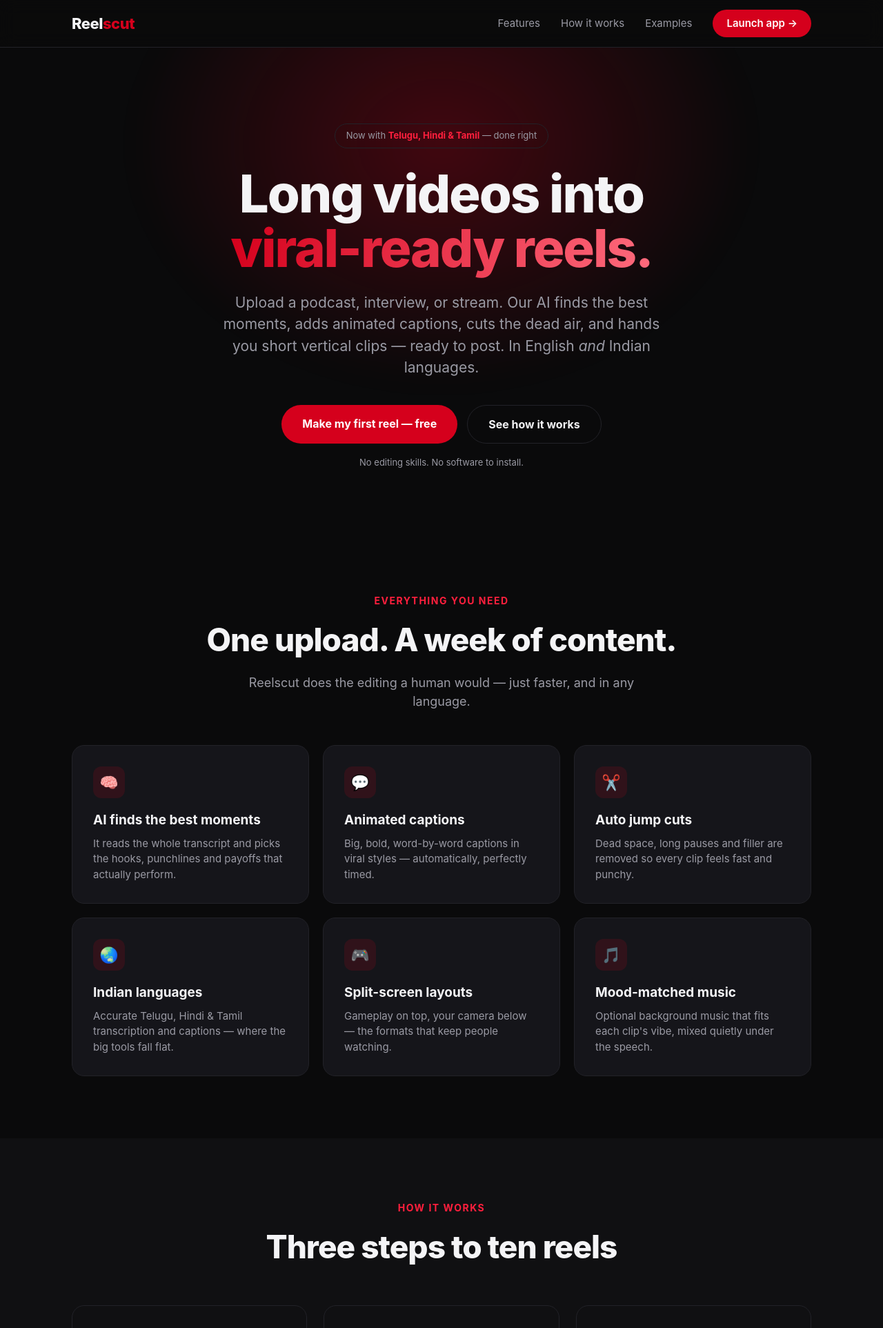
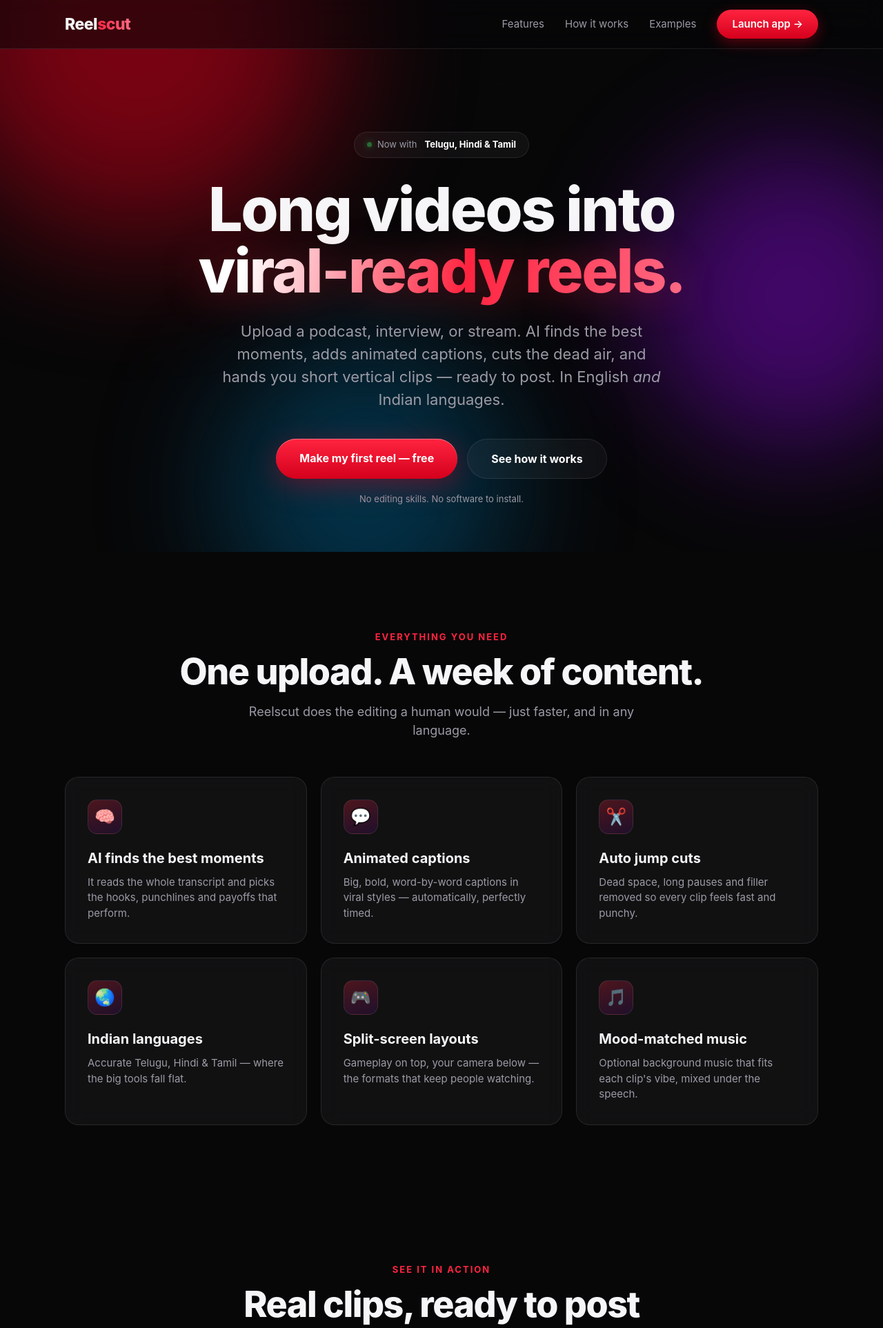
Before and after one commit to catsrat/reelscut, a Flask app: page / in a window 1280 px wide. Shown: the top 1925 px of the page at 69% size. Run offline with Flask 3, Linux system fonts and the light colour scheme.

Commit message:
Glossy futuristic landing: aurora bg, glass cards, scroll reveals, playing reel mockups
Co-Authored-By: Claude Opus 4.8 <noreply@anthropic.com>

```diff
--- a/templates/landing.html
+++ b/templates/landing.html
@@ -6,98 +6,130 @@
 <title>Reelscut — Long videos into viral reels, in any language</title>
 <style>
   :root{
-    --bg:#0a0a0b; --bg2:#101012; --card:#15151a; --line:#222228;
-    --red:#d5001c; --red2:#ff1f3d; --text:#f4f4f6; --dim:#9a9aa4;
+    --bg:#070708; --red:#d5001c; --red2:#ff2440; --pink:#ff6b85;
+    --text:#f6f6f8; --dim:#9b9ba6; --glass:rgba(255,255,255,.045);
+    --line:rgba(255,255,255,.09);
   }
   *{box-sizing:border-box;margin:0;padding:0}
   html{scroll-behavior:smooth}
   body{font-family:-apple-system,BlinkMacSystemFont,"Segoe UI",Roboto,Helvetica,Arial,sans-serif;
-       background:var(--bg);color:var(--text);line-height:1.5;-webkit-font-smoothing:antialiased}
+       background:var(--bg);color:var(--text);line-height:1.5;overflow-x:hidden;-webkit-font-smoothing:antialiased}
   a{color:inherit;text-decoration:none}
-  .wrap{max-width:1120px;margin:0 auto;padding:0 24px}
-  .btn{display:inline-block;background:var(--red);color:#fff;font-weight:700;
-       padding:15px 30px;border-radius:40px;font-size:16px;transition:.2s;border:0;cursor:pointer}
-  .btn:hover{background:var(--red2);transform:translateY(-2px);box-shadow:0 12px 30px rgba(213,0,28,.35)}
-  .btn.ghost{background:transparent;border:1px solid var(--line);color:var(--text)}
-  .btn.ghost:hover{border-color:var(--red);box-shadow:none}
+  .wrap{max-width:1140px;margin:0 auto;padding:0 24px;position:relative;z-index:2}
+
+  /* animated aurora background */
+  .aurora{position:fixed;inset:0;z-index:0;overflow:hidden;pointer-events:none}
+  .orb{position:absolute;border-radius:50%;filter:blur(90px);opacity:.55;animation:float 18s ease-in-out infinite}
+  .orb.a{width:520px;height:520px;background:#d5001c;top:-160px;left:-120px}
+  .orb.b{width:460px;height:460px;background:#7209b7;top:20%;right:-140px;animation-delay:-6s}
+  .orb.c{width:420px;height:420px;background:#00557d;bottom:-120px;left:25%;animation-delay:-11s}
+  @keyframes float{0%,100%{transform:translate(0,0) scale(1)}33%{transform:translate(60px,-50px) scale(1.12)}
+    66%{transform:translate(-40px,40px) scale(.95)}}
+  .grid-tex{position:fixed;inset:0;z-index:1;pointer-events:none;opacity:.4;
+    background-image:linear-gradient(rgba(255,255,255,.025) 1px,transparent 1px),
+      linear-gradient(90deg,rgba(255,255,255,.025) 1px,transparent 1px);background-size:60px 60px;
+    mask-image:radial-gradient(circle at 50% 0%,black,transparent 75%)}
+
+  .btn{position:relative;display:inline-block;background:linear-gradient(180deg,var(--red2),var(--red));
+       color:#fff;font-weight:700;padding:16px 34px;border-radius:40px;font-size:16px;border:0;cursor:pointer;
+       overflow:hidden;transition:.25s;box-shadow:0 10px 40px rgba(213,0,28,.4),inset 0 1px 0 rgba(255,255,255,.35)}
+  .btn:hover{transform:translateY(-3px);box-shadow:0 18px 55px rgba(213,0,28,.55),inset 0 1px 0 rgba(255,255,255,.4)}
+  .btn::after{content:"";position:absolute;top:0;left:-120%;width:60%;height:100%;
+       background:linear-gradient(100deg,transparent,rgba(255,255,255,.45),transparent);transform:skewX(-20deg);
+       animation:shine 4.5s infinite}
+  @keyframes shine{0%,60%{left:-120%}100%{left:160%}}
+  .btn.ghost{background:var(--glass);backdrop-filter:blur(10px);border:1px solid var(--line);box-shadow:none}
+  .btn.ghost::after{display:none}
+  .btn.ghost:hover{border-color:var(--red2);box-shadow:0 8px 30px rgba(213,0,28,.2)}
 
   /* nav */
-  nav{position:sticky;top:0;z-index:50;backdrop-filter:blur(12px);
-      background:rgba(10,10,11,.7);border-bottom:1px solid var(--line)}
-  nav .wrap{display:flex;align-items:center;justify-content:space-between;height:68px}
-  .logo{font-weight:800;font-size:22px;letter-spacing:-.5px}
-  .logo span{color:var(--red)}
+  nav{position:sticky;top:0;z-index:50;backdrop-filter:blur(16px);
+      background:rgba(7,7,8,.55);border-bottom:1px solid var(--line)}
+  nav .wrap{display:flex;align-items:center;justify-content:space-between;height:70px}
+  .logo{font-weight:800;font-size:23px;letter-spacing:-.5px}
+  .logo span{background:linear-gradient(90deg,var(--red2),var(--pink));-webkit-background-clip:text;background-clip:text;color:transparent}
   .nav-links{display:flex;gap:30px;align-items:center;font-size:15px;color:var(--dim)}
   .nav-links a:hover{color:var(--text)}
-  .nav-cta{background:var(--red);color:#fff;padding:9px 20px;border-radius:30px;font-weight:600}
-  @media(max-width:720px){.nav-links a:not(.nav-cta){display:none}}
+  .nav-cta{background:linear-gradient(180deg,var(--red2),var(--red));color:#fff !important;padding:10px 22px;border-radius:30px;font-weight:600;
+       box-shadow:0 6px 20px rgba(213,0,28,.4)}
+  @media(max-width:760px){.nav-links a:not(.nav-cta){display:none}}
 
   /* hero */
-  .hero{position:relative;overflow:hidden;text-align:center;padding:110px 0 90px}
-  .hero::before{content:"";position:absolute;top:-30%;left:50%;transform:translateX(-50%);
-     width:900px;height:700px;background:radial-gradient(closest-side,rgba(213,0,28,.28),transparent);
-     filter:blur(20px);z-index:0}
-  .hero .wrap{position:relative;z-index:1}
-  .pill{display:inline-block;border:1px solid var(--line);color:var(--dim);font-size:13px;
-        padding:7px 16px;border-radius:30px;margin-bottom:26px}
-  .pill b{color:var(--red2)}
-  h1{font-size:clamp(40px,7vw,76px);line-height:1.04;font-weight:800;letter-spacing:-2px}
-  h1 .g{background:linear-gradient(100deg,var(--red),#ff6b7d);-webkit-background-clip:text;
-        background-clip:text;color:transparent}
-  .sub{font-size:clamp(17px,2.4vw,21px);color:var(--dim);max-width:640px;margin:24px auto 38px}
+  .hero{text-align:center;padding:120px 0 80px}
+  .pill{display:inline-flex;align-items:center;gap:8px;background:var(--glass);backdrop-filter:blur(10px);
+        border:1px solid var(--line);color:var(--dim);font-size:13px;padding:8px 18px;border-radius:30px;margin-bottom:30px}
+  .pill .dot{width:7px;height:7px;border-radius:50%;background:#34d058;box-shadow:0 0 10px #34d058;animation:pulse 2s infinite}
+  @keyframes pulse{50%{opacity:.4}}
+  h1{font-size:clamp(44px,8vw,88px);line-height:1.02;font-weight:800;letter-spacing:-2.5px}
+  h1 .g{background:linear-gradient(100deg,#fff 10%,var(--red2) 55%,var(--pink));-webkit-background-clip:text;
+        background-clip:text;color:transparent;filter:drop-shadow(0 4px 30px rgba(255,36,64,.35))}
+  .sub{font-size:clamp(17px,2.4vw,22px);color:var(--dim);max-width:660px;margin:26px auto 40px}
   .cta-row{display:flex;gap:14px;justify-content:center;flex-wrap:wrap}
-  .note{margin-top:18px;font-size:13px;color:var(--dim)}
+  .note{margin-top:20px;font-size:13px;color:var(--dim)}
 
-  section{padding:90px 0}
-  .eyebrow{color:var(--red2);font-weight:700;font-size:14px;letter-spacing:1.5px;text-transform:uppercase}
-  h2{font-size:clamp(30px,4.4vw,46px);font-weight:800;letter-spacing:-1px;margin:12px 0 14px}
+  section{padding:100px 0;position:relative}
+  .eyebrow{color:var(--red2);font-weight:700;font-size:13px;letter-spacing:2px;text-transform:uppercase}
+  h2{font-size:clamp(32px,5vw,52px);font-weight:800;letter-spacing:-1.5px;margin:14px 0 16px;line-height:1.05}
   .lead{color:var(--dim);font-size:18px;max-width:620px}
   .center{text-align:center}.center .lead{margin:0 auto}
 
+  /* reveal */
+  .rv{opacity:0;transform:translateY(36px);transition:.8s cubic-bezier(.2,.7,.2,1)}
+  .rv.in{opacity:1;transform:none}
+
   /* features */
-  .grid{display:grid;grid-template-columns:repeat(3,1fr);gap:20px;margin-top:50px}
+  .grid{display:grid;grid-template-columns:repeat(3,1fr);gap:20px;margin-top:54px}
   @media(max-width:860px){.grid{grid-template-columns:1fr}}
-  .feat{background:var(--card);border:1px solid var(--line);border-radius:18px;padding:30px;transition:.2s}
-  .feat:hover{border-color:rgba(213,0,28,.5);transform:translateY(-4px)}
-  .feat .ic{width:46px;height:46px;border-radius:12px;background:rgba(213,0,28,.14);
-            display:flex;align-items:center;justify-content:center;font-size:22px;margin-bottom:18px}
-  .feat h3{font-size:19px;margin-bottom:8px}
-  .feat p{color:var(--dim);font-size:15px}
+  .feat{background:var(--glass);backdrop-filter:blur(14px);border:1px solid var(--line);border-radius:20px;
+        padding:32px;transition:.3s;position:relative;overflow:hidden}
+  .feat::before{content:"";position:absolute;inset:0;background:radial-gradient(400px at var(--mx,50%) var(--my,0%),rgba(213,0,28,.16),transparent);opacity:0;transition:.3s}
+  .feat:hover{border-color:rgba(255,36,64,.5);transform:translateY(-6px)}
+  .feat:hover::before{opacity:1}
+  .feat .ic{width:50px;height:50px;border-radius:14px;background:linear-gradient(160deg,rgba(255,36,64,.25),rgba(114,9,183,.15));
+            display:flex;align-items:center;justify-content:center;font-size:24px;margin-bottom:20px;border:1px solid var(--line)}
+  .feat h3{font-size:20px;margin-bottom:9px}
+  .feat p{color:var(--dim);font-size:15px;position:relative}
 
   /* steps */
-  .steps{display:grid;grid-template-columns:repeat(3,1fr);gap:24px;margin-top:50px}
+  .steps{display:grid;grid-template-columns:repeat(3,1fr);gap:24px;margin-top:54px}
   @media(max-width:860px){.steps{grid-template-columns:1fr}}
-  .step{position:relative;padding:34px 26px;border:1px solid var(--line);border-radius:18px;background:var(--bg2)}
-  .step .n{font-size:54px;font-weight:800;color:rgba(213,0,28,.25);line-height:1}
-  .step h3{font-size:20px;margin:8px 0}
-  .step p{color:var(--dim);font-size:15px}
+  .step{padding:36px 28px;border:1px solid var(--line);border-radius:20px;background:var(--glass);backdrop-filter:blur(14px)}
+  .step .n{font-size:60px;font-weight:800;line-height:1;
+     background:linear-gradient(180deg,var(--red2),rgba(255,36,64,.12));-webkit-background-clip:text;background-clip:text;color:transparent}
+  .step h3{font-size:21px;margin:10px 0}.step p{color:var(--dim);font-size:15px}
 
-  /* reels */
-  .reels{display:grid;grid-template-columns:repeat(4,1fr);gap:18px;margin-top:50px}
+  /* reels — phone mockups with playing video */
+  .reels{display:grid;grid-template-columns:repeat(4,1fr);gap:26px;margin-top:60px}
   @media(max-width:860px){.reels{grid-template-columns:repeat(2,1fr)}}
-  .reel{aspect-ratio:9/16;border-radius:16px;border:1px solid var(--line);overflow:hidden;position:relative;
-        background:linear-gradient(160deg,#1a1a20,#0d0d10)}
-  .reel video,.reel img{width:100%;height:100%;object-fit:cover;display:block}
-  .reel .ph{position:absolute;inset:0;display:flex;flex-direction:column;align-items:center;justify-content:center;gap:14px}
-  .reel .play{width:56px;height:56px;border-radius:50%;background:var(--red);
-        display:flex;align-items:center;justify-content:center;font-size:20px;color:#fff;
-        box-shadow:0 10px 30px rgba(213,0,28,.4)}
-  .reel .lab{position:absolute;bottom:14px;left:14px;right:14px;font-size:13px;font-weight:600;color:#eee;
-        text-shadow:0 2px 8px rgba(0,0,0,.8)}
+  .phone{position:relative;aspect-ratio:9/18;border-radius:30px;padding:8px;
+     background:linear-gradient(160deg,#26262e,#0c0c10);border:1px solid var(--line);
+     box-shadow:0 30px 60px rgba(0,0,0,.55),inset 0 1px 0 rgba(255,255,255,.12);transition:.4s;transform:perspective(1000px)}
+  .phone:hover{transform:perspective(1000px) rotateY(6deg) translateY(-8px);box-shadow:0 40px 80px rgba(213,0,28,.3)}
+  .screen{position:relative;width:100%;height:100%;border-radius:23px;overflow:hidden;background:#000}
+  .screen video{width:100%;height:100%;object-fit:cover;display:block}
+  .screen .cap{position:absolute;left:8px;right:8px;bottom:26%;text-align:center;font-weight:800;
+     font-size:15px;letter-spacing:.3px;color:#fff;text-transform:uppercase;line-height:1.15;
+     text-shadow:0 0 2px #000,0 2px 6px #000,2px 0 2px #000,-2px 0 2px #000}
+  .screen .cap b{color:#ffde00}
+  .screen .notch{position:absolute;top:8px;left:50%;transform:translateX(-50%);width:34%;height:7px;border-radius:10px;background:#000;opacity:.7}
 
-  /* languages band */
-  .band{background:linear-gradient(120deg,rgba(213,0,28,.12),rgba(213,0,28,.02));
-        border:1px solid var(--line);border-radius:26px;padding:56px 40px;text-align:center}
-  .langs{display:flex;gap:14px;justify-content:center;flex-wrap:wrap;margin-top:26px}
-  .langs span{border:1px solid var(--line);background:var(--bg);padding:10px 22px;border-radius:30px;font-weight:600}
+  /* band */
+  .band{background:linear-gradient(120deg,rgba(213,0,28,.16),rgba(114,9,183,.08));
+        border:1px solid var(--line);border-radius:28px;padding:60px 40px;text-align:center;backdrop-filter:blur(14px);overflow:hidden;position:relative}
+  .band::after{content:"";position:absolute;width:300px;height:300px;background:var(--red);filter:blur(120px);opacity:.4;top:-100px;right:-80px}
+  .langs{display:flex;gap:14px;justify-content:center;flex-wrap:wrap;margin-top:28px;position:relative}
+  .langs span{border:1px solid var(--line);background:rgba(7,7,8,.5);padding:11px 24px;border-radius:30px;font-weight:600;backdrop-filter:blur(8px)}
 
-  /* final */
-  .final{text-align:center;background:radial-gradient(closest-side,rgba(213,0,28,.18),transparent);
-         border-radius:30px;padding:80px 24px}
-  footer{border-top:1px solid var(--line);padding:40px 0;color:var(--dim);font-size:14px;text-align:center}
+  .final{text-align:center;padding:90px 24px;border-radius:32px;position:relative;overflow:hidden;
+     background:linear-gradient(180deg,rgba(213,0,28,.12),transparent);border:1px solid var(--line)}
+  .final::before{content:"";position:absolute;width:500px;height:500px;background:radial-gradient(closest-side,rgba(255,36,64,.3),transparent);top:-50%;left:50%;transform:translateX(-50%)}
+  footer{border-top:1px solid var(--line);padding:44px 0;color:var(--dim);font-size:14px;text-align:center}
 </style>
 </head>
 <body>
+
+<div class="aurora"><div class="orb a"></div><div class="orb b"></div><div class="orb c"></div></div>
+<div class="grid-tex"></div>
 
 <nav><div class="wrap">
   <div class="logo">Reel<span>scut</span></div>
@@ -110,10 +142,10 @@
 </div></nav>
 
 <header class="hero"><div class="wrap">
-  <div class="pill">Now with <b>Telugu, Hindi & Tamil</b> — done right</div>
+  <div class="pill"><span class="dot"></span> Now with <b style="color:#fff">&nbsp;Telugu, Hindi &amp; Tamil</b></div>
   <h1>Long videos into<br><span class="g">viral-ready reels.</span></h1>
-  <p class="sub">Upload a podcast, interview, or stream. Our AI finds the best moments,
-     adds animated captions, cuts the dead air, and hands you short vertical clips —
+  <p class="sub">Upload a podcast, interview, or stream. AI finds the best moments, adds
+     animated captions, cuts the dead air, and hands you short vertical clips —
      ready to post. In English <i>and</i> Indian languages.</p>
   <div class="cta-row">
     <a class="btn" href="/app">Make my first reel — free</a>
@@ -123,80 +155,98 @@
 </div></header>
 
 <section id="features"><div class="wrap">
-  <div class="center">
+  <div class="center rv">
     <div class="eyebrow">Everything you need</div>
     <h2>One upload. A week of content.</h2>
     <p class="lead">Reelscut does the editing a human would — just faster, and in any language.</p>
   </div>
   <div class="grid">
-    <div class="feat"><div class="ic">🧠</div><h3>AI finds the best moments</h3>
-      <p>It reads the whole transcript and picks the hooks, punchlines and payoffs that actually perform.</p></div>
-    <div class="feat"><div class="ic">💬</div><h3>Animated captions</h3>
+    <div class="feat rv"><div class="ic">🧠</div><h3>AI finds the best moments</h3>
+      <p>It reads the whole transcript and picks the hooks, punchlines and payoffs that perform.</p></div>
+    <div class="feat rv"><div class="ic">💬</div><h3>Animated captions</h3>
       <p>Big, bold, word-by-word captions in viral styles — automatically, perfectly timed.</p></div>
-    <div class="feat"><div class="ic">✂️</div><h3>Auto jump cuts</h3>
-      <p>Dead space, long pauses and filler are removed so every clip feels fast and punchy.</p></div>
-    <div class="feat"><div class="ic">🌏</div><h3>Indian languages</h3>
-      <p>Accurate Telugu, Hindi & Tamil transcription and captions — where the big tools fall flat.</p></div>
-    <div class="feat"><div class="ic">🎮</div><h3>Split-screen layouts</h3>
+    <div class="feat rv"><div class="ic">✂️</div><h3>Auto jump cuts</h3>
+      <p>Dead space, long pauses and filler removed so every clip feels fast and punchy.</p></div>
+    <div class="feat rv"><div class="ic">🌏</div><h3>Indian languages</h3>
+      <p>Accurate Telugu, Hindi &amp; Tamil — where the big tools fall flat.</p></div>
+    <div class="feat rv"><div class="ic">🎮</div><h3>Split-screen layouts</h3>
       <p>Gameplay on top, your camera below — the formats that keep people watching.</p></div>
-    <div class="feat"><div class="ic">🎵</div><h3>Mood-matched music</h3>
-      <p>Optional background music that fits each clip's vibe, mixed quietly under the speech.</p></div>
+    <div class="feat rv"><div class="ic">🎵</div><h3>Mood-matched music</h3>
+      <p>Optional background music that fits each clip's vibe, mixed under the speech.</p></div>
   </div>
 </div></section>
 
-<section id="how" style="background:var(--bg2)"><div class="wrap">
-  <div class="center">
+<section id="reels"><div class="wrap">
+  <div class="center rv">
+    <div class="eyebrow">See it in action</div>
+    <h2>Real clips, ready to post</h2>
+    <p class="lead">Short, vertical, captioned — straight out of the app.</p>
+  </div>
+  <div class="reels">
+    <div class="phone rv"><div class="screen"><span class="notch"></span>
+      <video src="/static/demo1.mp4" autoplay muted loop playsinline></video>
+      <div class="cap">THIS CHANGED <b>EVERYTHING</b></div></div></div>
+    <div class="phone rv"><div class="screen"><span class="notch"></span>
+      <video src="/static/demo2.mp4" autoplay muted loop playsinline></video>
+      <div class="cap">నమ్మలేని <b>నిజం</b></div></div></div>
+    <div class="phone rv"><div class="screen"><span class="notch"></span>
+      <video src="/static/demo3.mp4" autoplay muted loop playsinline></video>
+      <div class="cap">NOBODY TELLS <b>YOU THIS</b></div></div></div>
+    <div class="phone rv"><div class="screen"><span class="notch"></span>
+      <video src="/static/demo4.mp4" autoplay muted loop playsinline></video>
+      <div class="cap">वायरल <b>मोमेंट</b></div></div></div>
+  </div>
+</div></section>
+
+<section id="how"><div class="wrap">
+  <div class="center rv">
     <div class="eyebrow">How it works</div>
     <h2>Three steps to ten reels</h2>
   </div>
   <div class="steps">
-    <div class="step"><div class="n">01</div><h3>Upload your video</h3>
-      <p>Drop in a long video — a podcast, interview, stream or talk. Pick the language.</p></div>
-    <div class="step"><div class="n">02</div><h3>AI does the editing</h3>
+    <div class="step rv"><div class="n">01</div><h3>Upload your video</h3>
+      <p>Drop in a long video — podcast, interview, stream or talk. Pick the language.</p></div>
+    <div class="step rv"><div class="n">02</div><h3>AI does the editing</h3>
       <p>It picks the best moments, crops to vertical, adds captions, cuts the dead air.</p></div>
-    <div class="step"><div class="n">03</div><h3>Download & post</h3>
+    <div class="step rv"><div class="n">03</div><h3>Download &amp; post</h3>
       <p>Get a set of ready-to-post reels. Download the ones you love and publish.</p></div>
   </div>
 </div></section>
 
-<section id="reels"><div class="wrap">
-  <div class="center">
-    <div class="eyebrow">See it in action</div>
-    <h2>Real clips, ready to post</h2>
-    <p class="lead">A few examples of what comes out the other side.</p>
-  </div>
-  <!-- Replace each .reel with: <video src="URL" muted loop autoplay playsinline></video> -->
-  <div class="reels">
-    <div class="reel"><div class="ph"><div class="play">▶</div></div><div class="lab">Podcast → Reel</div></div>
-    <div class="reel"><div class="ph"><div class="play">▶</div></div><div class="lab">Telugu interview clip</div></div>
-    <div class="reel"><div class="ph"><div class="play">▶</div></div><div class="lab">Gameplay + facecam</div></div>
-    <div class="reel"><div class="ph"><div class="play">▶</div></div><div class="lab">Talk → viral short</div></div>
-  </div>
-</div></section>
-
-<section><div class="wrap">
+<section><div class="wrap rv">
   <div class="band">
     <div class="eyebrow">Built for creators the others ignore</div>
     <h2 style="margin-top:10px">Finally — clipping that speaks your language</h2>
-    <p class="lead center">Opus Clip and the rest are English-first. Reelscut nails Indian languages,
-       so Telugu, Hindi and Tamil creators get accurate captions and real moments — not garbage.</p>
+    <p class="lead center">Opus Clip and the rest are English-first. Reelscut nails Indian
+       languages, so Telugu, Hindi and Tamil creators get accurate captions and real moments.</p>
     <div class="langs">
       <span>🇬🇧 English</span><span>తెలుగు Telugu</span><span>हिन्दी Hindi</span><span>தமிழ் Tamil</span>
     </div>
   </div>
 </div></section>
 
-<section><div class="wrap">
+<section><div class="wrap rv">
   <div class="final">
-    <h2>Turn your next long video into a week of reels.</h2>
-    <p class="lead center" style="margin-bottom:34px">It's free to try. No skills, no software.</p>
-    <a class="btn" href="/app">Make my first reel — free</a>
+    <div style="position:relative">
+      <h2>Turn your next long video into<br>a week of reels.</h2>
+      <p class="lead center" style="margin:16px auto 34px">Free to try. No skills, no software.</p>
+      <a class="btn" href="/app">Make my first reel — free</a>
+    </div>
   </div>
 </div></section>
 
 <footer><div class="wrap">
-  Reel<span style="color:var(--red);font-weight:700">scut</span> &nbsp;·&nbsp; Long videos into viral reels, in any language.
+  Reel<span style="color:var(--red2);font-weight:700">scut</span> &nbsp;·&nbsp; Long videos into viral reels, in any language.
 </div></footer>
 
+<script>
+  // scroll reveal
+  const io=new IntersectionObserver((es)=>es.forEach(e=>{if(e.isIntersecting){e.target.classList.add('in');io.unobserve(e.target)}}),{threshold:.15});
+  document.querySelectorAll('.rv').forEach((el,i)=>{el.style.transitionDelay=(i%3*0.08)+'s';io.observe(el)});
+  // feature card glow follows cursor
+  document.querySelectorAll('.feat').forEach(c=>c.addEventListener('mousemove',e=>{
+    const r=c.getBoundingClientRect();c.style.setProperty('--mx',(e.clientX-r.left)+'px');c.style.setProperty('--my',(e.clientY-r.top)+'px');
+  }));
+</script>
 </body>
 </html>
```
Also changed, not shown: 4 other files.
